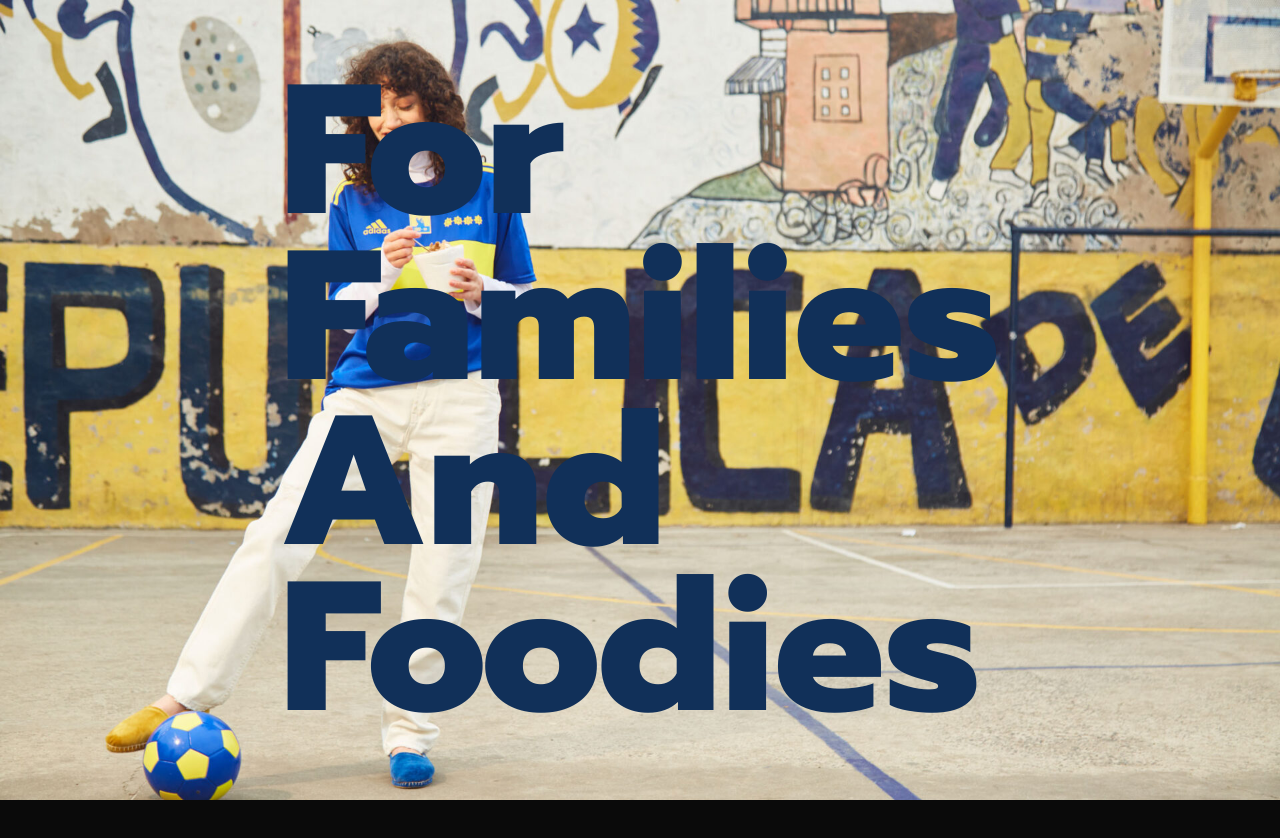
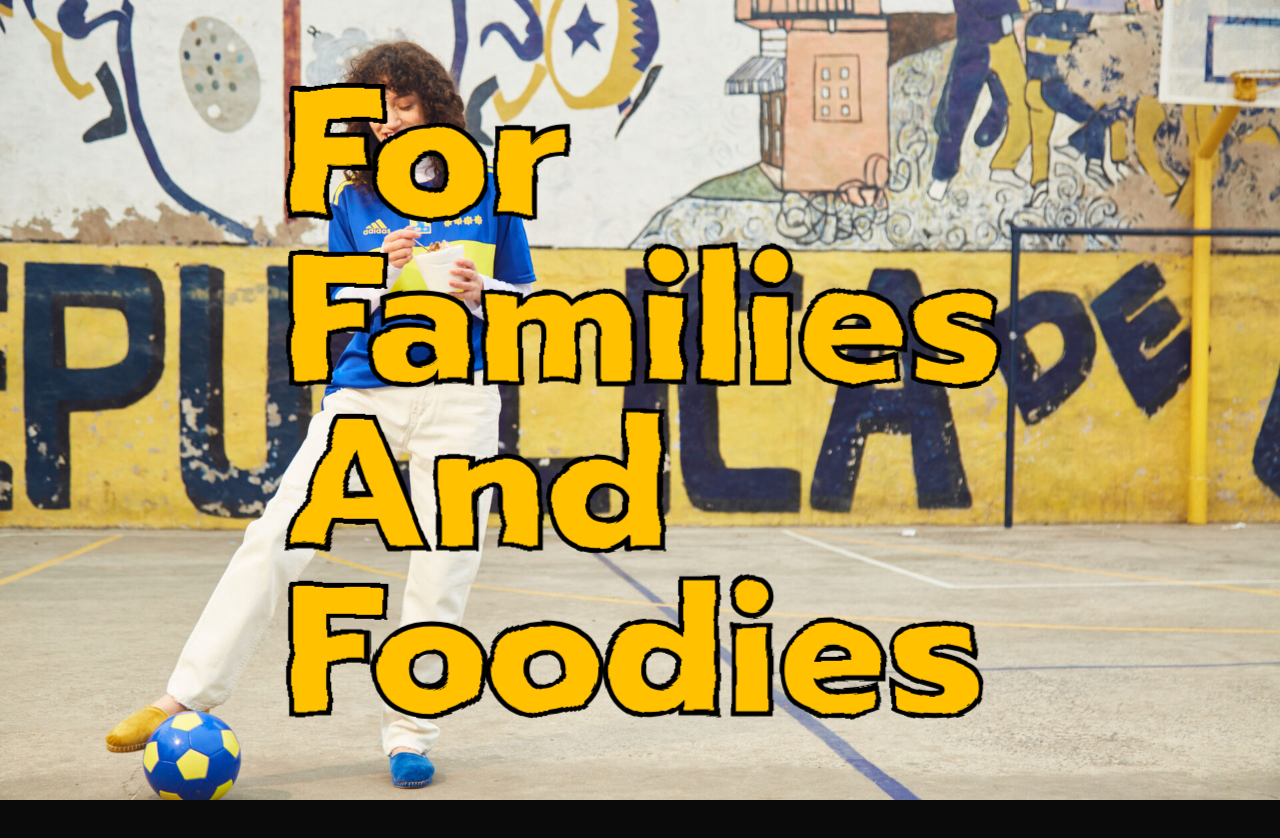
Before and after one commit to code-gritt/Example-gsap, a Next.js app in the folder my-app/: page /variation/two in a window 1280 px wide. Shown: the top 838 px of the page. Built offline with nearby package versions, Linux system fonts and the light colour scheme.

Commit message:
Update globals.css

```diff
--- a/my-app/app/globals.css
+++ b/my-app/app/globals.css
@@ -41,3 +41,9 @@ body {
   background-repeat: no-repeat;
   z-index: -1;
 }
+
+.squiggly-text {
+  filter: url("#squiggly");
+  -webkit-text-stroke: 5px black;
+  color: #ffc100;
+}
```
